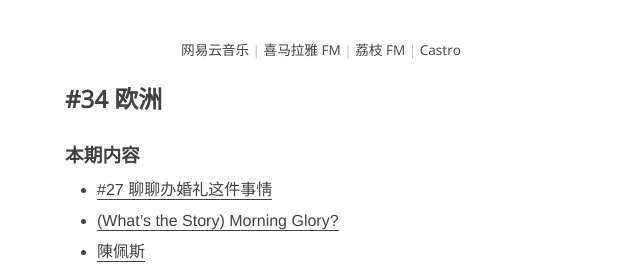
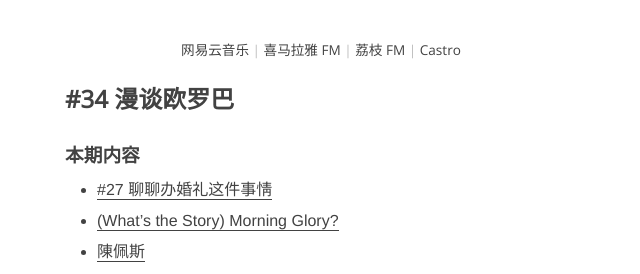
Before and after one commit to onion7878/bubaile.net, a Jekyll site: the page built from _posts/2019-06-18-about-europe.md, in a window 1280 px wide. Shown: the part 151-425 px from the top of the page, without its empty margins (319-959 px from the left). Built offline with Jekyll 4.4.1, drawn with Linux system fonts in a browser that asks for light colours.

Commit message:
修改标题

```diff
--- a/_posts/2019-06-18-about-europe.md
+++ b/_posts/2019-06-18-about-europe.md
@@ -1,7 +1,7 @@
 ---
 
 layout: post
-title: "#34 欧洲"
+title: "#34 漫谈欧罗巴"
 date: 19-06-18 21:56:07
 tags: [四川话]
 categories: [podcast]
```
